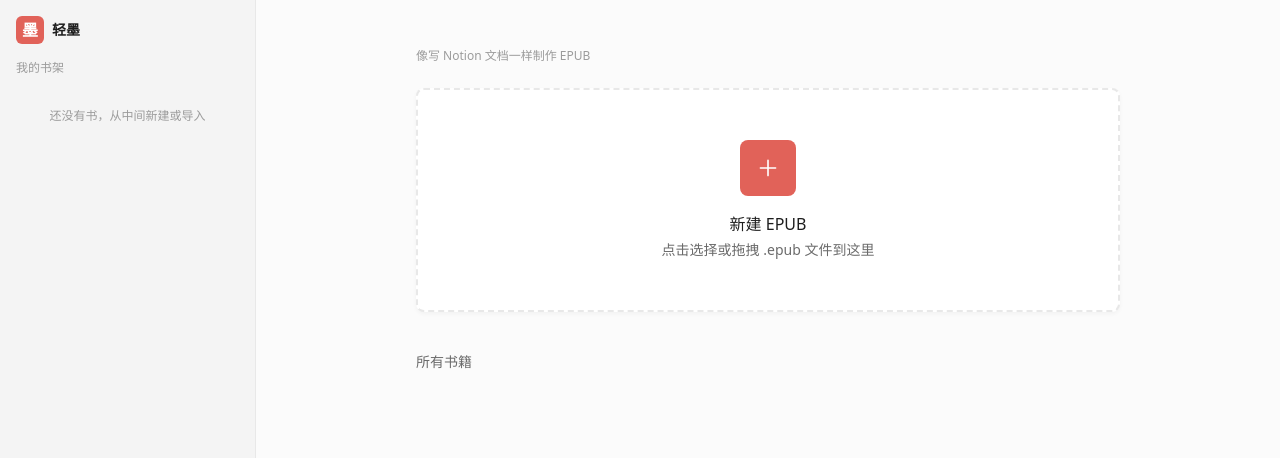
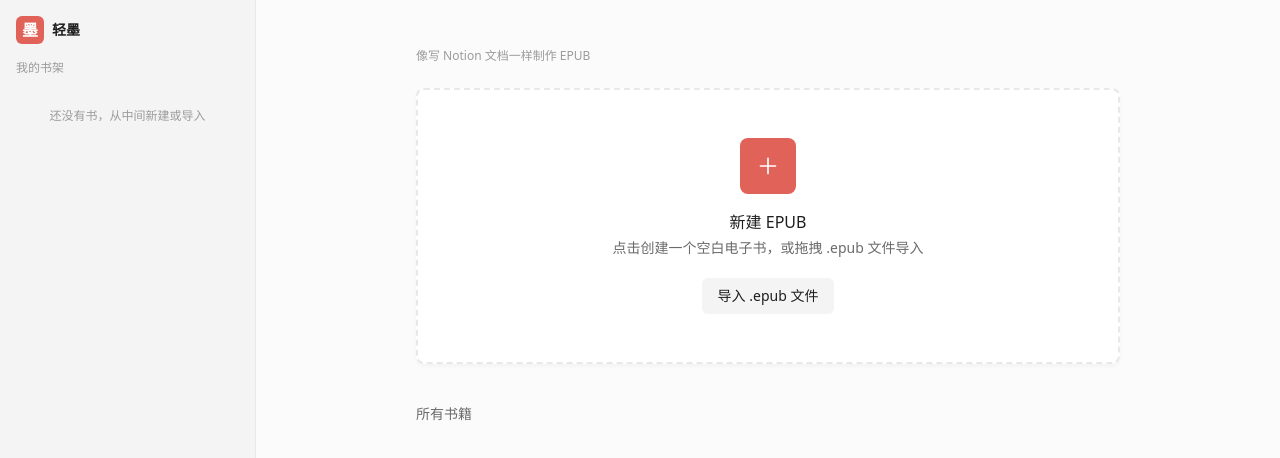
Before and after one commit to Jingshiro/NovaEPUB, a Vue app: page /library in a window 1280 px wide. Shown: the top 458 px of the page. Built offline with nearby package versions, Linux system fonts and the light colour scheme.

Commit message:
feat: 书架新建/导入分流，补齐空白书创建与显式导入入口
- 大卡片改为点击创建空白电子书并进入编辑器
- 新增「导入 .epub 文件」按钮触发文件选择
- 保持整页拖拽导入能力

```diff
--- a/src/views/LibraryView.vue
+++ b/src/views/LibraryView.vue
@@ -46,7 +46,7 @@
         <!-- 新建 / 导入大卡片 -->
         <div
           class="card flex min-h-56 cursor-pointer flex-col items-center justify-center gap-4 border-2 border-dashed !border-line py-12 text-center transition-colors hover:!border-accent hover:bg-bg-muted"
-          @click="pickFile"
+          @click="createNewBook"
         >
           <div class="flex h-14 w-14 items-center justify-center rounded-card bg-accent text-white">
             <svg width="26" height="26" viewBox="0 0 24 24" fill="none" stroke="currentColor" stroke-width="1.5">
@@ -55,8 +55,9 @@
           </div>
           <div>
             <p class="text-base font-medium text-ink">新建 EPUB</p>
-            <p class="text-sm text-ink-secondary mt-1">点击选择或拖拽 .epub 文件到这里</p>
+            <p class="text-sm text-ink-secondary mt-1">点击创建一个空白电子书，或拖拽 .epub 文件导入</p>
           </div>
+          <button class="btn-secondary mt-1" @click.stop="pickFile">导入 .epub 文件</button>
           <p v-if="loading" class="text-sm text-accent">正在解析 EPUB…</p>
           <p v-if="error" class="text-sm text-danger">{{ error }}</p>
         </div>
@@ -119,6 +120,11 @@
   fileInput.value?.click()
 }
 
+function createNewBook() {
+  const id = bookStore.createBook()
+  router.push({ name: 'editor', params: { bookId: id } })
+}
+
 function onFileChange(e) {
   const file = e.target.files?.[0]
   if (file) importFile(file)
```
Also changed, not shown: 1 other file (tests, documents, lock files or other folders).
